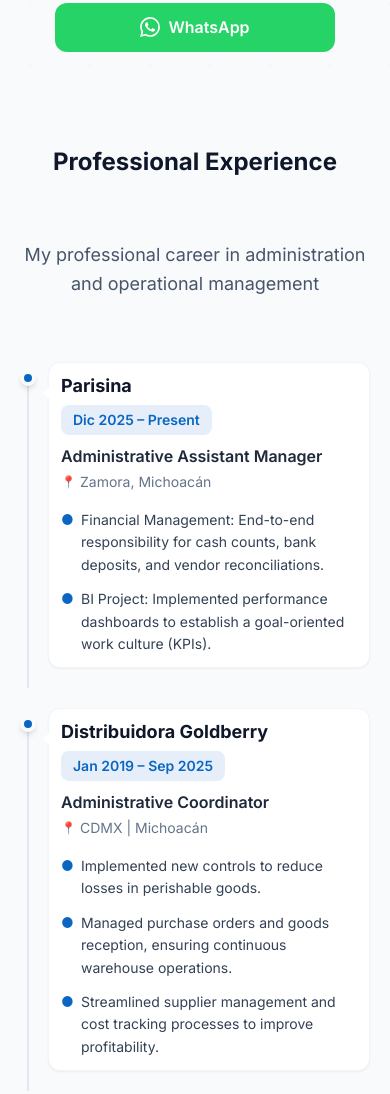
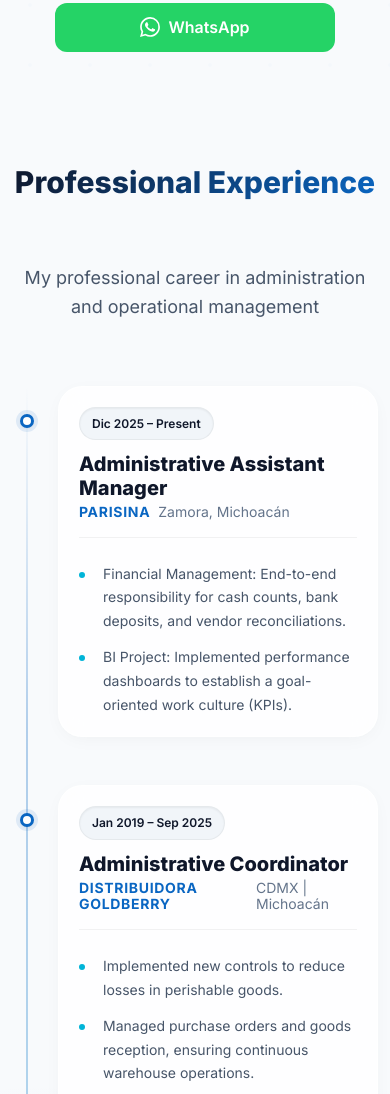
Before and after one commit to julioonmartinez/julioonmartinez, an Astro site: page / in a window 390 px wide. Shown: the part 685-1779 px from the top of the page. Built offline with nearby package versions, Linux system fonts and the light colour scheme; Astro itself is replaced by a stand-in of ours.

Commit message:
Glowing Timeline

```diff
--- a/src/components/Experience.astro
+++ b/src/components/Experience.astro
@@ -1,32 +1,40 @@
 ---
-import { profile } from '../data/profile';
-import '../styles/components/experience.css';
+import { profile } from "../data/profile";
+import "../styles/components/experience.css";
 ---
 
 <section class="experience">
   <div class="container">
     <div class="experience-header">
       <h2 class="section-title">Professional Experience</h2>
-      <p class="section-subtitle">My professional career in administration and operational management</p>
+      <p class="section-subtitle">
+        My professional career in administration and operational management
+      </p>
     </div>
 
     <div class="experience-timeline">
-      {profile.experience.map((exp, index) => (
+      {
+        profile.experience.map((exp, index) => (
           <div class="experience-item">
             <div class="experience-marker">
-            <div class="marker-dot"></div>
-            {index < profile.experience.length - 1 && <div class="marker-line"></div>}
+              <div class="marker-dot" />
+              {index < profile.experience.length - 1 && (
+                <div class="marker-line" />
+              )}
             </div>
 
             <div class="experience-content">
               <div class="experience-header-info">
-              <h3 class="company-name">{exp.company}</h3>
-              <span class="experience-period">{exp.startDate} – {exp.endDate}</span>
+                <div class="position-info">
+                  <h3 class="position-title">{exp.position}</h3>
+                  <h4 class="company-name">
+                    {exp.company}
+                    <span class="location">{exp.location}</span>
+                  </h4>
                 </div>
-
-            <div class="position-info">
-              <h4 class="position-title">{exp.position}</h4>
-              <span class="location">{exp.location}</span>
+                <span class="experience-period">
+                  {exp.startDate} – {exp.endDate}
+                </span>
               </div>
 
               <ul class="experience-description">
@@ -36,7 +44,8 @@ import '../styles/components/experience.css';
               </ul>
             </div>
           </div>
-      ))}
+        ))
+      }
     </div>
   </div>
 </section>
--- a/src/styles/components/experience.css
+++ b/src/styles/components/experience.css
@@ -1,19 +1,42 @@
 .experience {
   padding: var(--spacing-20) 0;
   background: var(--color-light);
+  /* Kept light for contrast with glass cards */
   position: relative;
+  overflow: hidden;
+}
+
+/* Background decoration */
+.experience::before {
+  content: '';
+  position: absolute;
+  top: 20%;
+  left: 0;
+  width: 100%;
+  height: 60%;
+  background: radial-gradient(circle at 10% 50%, rgba(10, 102, 194, 0.03), transparent 40%),
+    radial-gradient(circle at 90% 50%, rgba(0, 180, 216, 0.03), transparent 40%);
+  z-index: 0;
 }
 
 .experience-header {
   text-align: center;
   margin-bottom: var(--spacing-16);
+  position: relative;
+  z-index: 1;
 }
 
 .section-title {
-  font-size: var(--font-size-3xl);
-  font-weight: 700;
+  font-size: var(--font-size-4xl);
+  /* Increased size */
+  font-weight: 800;
   color: var(--color-dark);
   margin-bottom: var(--spacing-4);
+  background: linear-gradient(135deg, var(--color-dark) 0%, var(--color-primary) 100%);
+  -webkit-background-clip: text;
+  -webkit-text-fill-color: transparent;
+  background-clip: text;
+  display: inline-block;
 }
 
 .section-subtitle {
@@ -24,15 +47,32 @@
 }
 
 .experience-timeline {
-  max-width: 800px;
+  max-width: 900px;
   margin: 0 auto;
   position: relative;
+  z-index: 1;
+}
+
+/* Timeline vertical line */
+.experience-timeline::before {
+  content: '';
+  position: absolute;
+  top: 0;
+  bottom: 0;
+  left: 20px;
+  /* Aligned with marker center */
+  width: 2px;
+  background: linear-gradient(to bottom,
+      transparent 0%,
+      var(--color-primary) 15%,
+      var(--color-accent) 85%,
+      transparent 100%);
+  opacity: 0.3;
 }
 
 .experience-item {
-  display: grid;
-  grid-template-columns: auto 1fr;
-  gap: var(--spacing-6);
+  display: flex;
+  gap: var(--spacing-8);
   margin-bottom: var(--spacing-12);
   position: relative;
 }
@@ -45,107 +85,115 @@
   display: flex;
   flex-direction: column;
   align-items: center;
+  min-width: 40px;
+  /* Fixed width for alignment */
   position: relative;
-  padding-top: var(--spacing-2);
 }
 
 .marker-dot {
-  width: 16px;
-  height: 16px;
-  background: var(--color-primary);
-  border: 4px solid var(--color-light);
+  width: 20px;
+  height: 20px;
+  background: white;
+  border: 4px solid var(--color-primary);
   border-radius: 50%;
-  box-shadow: var(--shadow-md);
+  box-shadow: 0 0 0 4px rgba(10, 102, 194, 0.1), var(--shadow-sm);
   z-index: 2;
   position: relative;
+  margin-top: 24px;
+  /* Align with card top */
+  transition: all 0.3s ease;
+}
+
+.experience-item:hover .marker-dot {
+  background: var(--color-primary);
+  border-color: white;
+  box-shadow: 0 0 0 6px rgba(10, 102, 194, 0.2), 0 0 20px rgba(10, 102, 194, 0.4);
+  transform: scale(1.1);
 }
 
 .marker-line {
-  width: 2px;
-  height: 100%;
-  background: var(--color-gray-200);
-  position: absolute;
-  top: 20px;
-  left: 50%;
-  transform: translateX(-50%);
-  min-height: 120px;
+  /* Removed individual lines in favor of main timeline gradient */
+  display: none;
 }
 
 .experience-content {
-  background: white;
-  padding: var(--spacing-6);
-  border-radius: var(--radius-lg);
-  box-shadow: var(--shadow-sm);
-  border: 1px solid var(--color-gray-100);
-  transition: var(--transition-normal);
+  flex: 1;
+  background: rgba(255, 255, 255, 0.8);
+  backdrop-filter: blur(12px);
+  -webkit-backdrop-filter: blur(12px);
+  padding: var(--spacing-8);
+  border-radius: var(--radius-2xl);
+  box-shadow: 0 4px 20px -5px rgba(0, 0, 0, 0.05);
+  border: 1px solid rgba(255, 255, 255, 0.6);
+  transition: all 0.4s cubic-bezier(0.175, 0.885, 0.32, 1.275);
   position: relative;
 }
 
 .experience-content:hover {
-  box-shadow: var(--shadow-md);
-  transform: translateY(-2px);
+  transform: translateX(5px) translateY(-5px);
+  box-shadow: 0 20px 40px -10px rgba(0, 0, 0, 0.08);
+  border-color: rgba(10, 102, 194, 0.3);
+  background: rgba(255, 255, 255, 0.95);
 }
 
+/* Removed triangle arrow for cleaner look */
 .experience-content::before {
-  content: '';
-  position: absolute;
-  left: -8px;
-  top: 24px;
-  width: 0;
-  height: 0;
-  border-top: 8px solid transparent;
-  border-bottom: 8px solid transparent;
-  border-right: 8px solid white;
+  display: none;
 }
 
 .experience-header-info {
   display: flex;
   justify-content: space-between;
   align-items: flex-start;
-  margin-bottom: var(--spacing-3);
+  margin-bottom: var(--spacing-6);
   flex-wrap: wrap;
+  gap: var(--spacing-2);
+  border-bottom: 1px solid rgba(0, 0, 0, 0.05);
+  padding-bottom: var(--spacing-4);
+}
+
+.position-info {
+  /* Restructured: Position Title is now prominent */
+  flex: 1;
+}
+
+.position-title {
+  font-size: var(--font-size-xl);
+  font-weight: 800;
+  color: var(--color-dark);
+  margin: 0 0 var(--spacing-1) 0;
+  line-height: 1.2;
+}
+
+.company-name {
+  font-size: var(--font-size-sm);
+  font-weight: 700;
+  color: var(--color-primary);
+  text-transform: uppercase;
+  letter-spacing: 0.05em;
+  margin: 0;
+  display: flex;
+  align-items: center;
   gap: var(--spacing-2);
 }
 
-.company-name {
-  font-size: var(--font-size-xl);
-  font-weight: 700;
-  color: var(--color-dark);
-  margin: 0;
+.location {
+  font-weight: 400;
+  color: var(--color-gray-500);
+  text-transform: none;
+  letter-spacing: 0;
 }
 
 .experience-period {
-  font-size: var(--font-size-sm);
-  color: var(--color-primary);
+  font-size: var(--font-size-xs);
+  color: var(--color-dark);
   font-weight: 600;
-  background: rgba(10, 102, 194, 0.1);
-  padding: var(--spacing-1) var(--spacing-3);
-  border-radius: var(--radius-md);
+  background: var(--color-gray-100);
+  padding: 6px 12px;
+  border-radius: 20px;
   white-space: nowrap;
-}
-
-.position-info {
-  margin-bottom: var(--spacing-4);
-}
-
-.position-title {
-  font-size: var(--font-size-lg);
-  font-weight: 600;
-  color: var(--color-gray-800);
-  margin: 0 0 var(--spacing-1) 0;
-}
-
-.location {
-  font-size: var(--font-size-sm);
-  color: var(--color-gray-500);
-  display: flex;
-  align-items: center;
-  gap: var(--spacing-1);
-}
-
-.location::before {
-  content: '📍';
-  font-size: var(--font-size-xs);
+  box-shadow: inset 0 1px 2px rgba(0, 0, 0, 0.05);
+  border: 1px solid rgba(0, 0, 0, 0.05);
 }
 
 .experience-description {
@@ -158,8 +206,9 @@
   position: relative;
   padding-left: var(--spacing-6);
   margin-bottom: var(--spacing-3);
-  color: var(--color-gray-700);
-  line-height: 1.6;
+  color: var(--color-gray-600);
+  line-height: 1.7;
+  font-size: var(--font-size-sm);
 }
 
 .experience-description li:last-child {
@@ -167,75 +216,57 @@
 }
 
 .experience-description li::before {
-  content: '●';
-  color: var(--color-primary);
+  content: '';
   position: absolute;
   left: 0;
-  top: 0;
-  font-weight: bold;
+  top: 10px;
+  width: 6px;
+  height: 6px;
+  background-color: var(--color-accent);
+  border-radius: 50%;
 }
 
 /* Responsive */
 @media (max-width: 768px) {
-  .experience {
-    padding: var(--spacing-16) 0;
+  .experience-timeline::before {
+    left: 14px;
+    /* Adjust for smaller marker */
+  }
+
+  .experience-item {
+    gap: var(--spacing-4);
+  }
+
+  .experience-marker {
+    min-width: 30px;
+  }
+
+  .marker-dot {
+    width: 14px;
+    height: 14px;
+    border-width: 3px;
+    margin-top: 28px;
   }
 
   .section-title {
-    font-size: var(--font-size-2xl);
-  }
-
-  .section-subtitle {
-    font-size: var(--font-size-base);
-  }
-
-  .experience-item {
-    grid-template-columns: auto 1fr;
-    gap: var(--spacing-4);
-    margin-bottom: var(--spacing-10);
-  }
-
-  .experience-content {
-    padding: var(--spacing-4);
+    font-size: var(--font-size-3xl);
   }
 
   .experience-header-info {
     flex-direction: column;
+    gap: var(--spacing-3);
     align-items: flex-start;
-    gap: var(--spacing-2);
   }
 
-  .company-name {
-    font-size: var(--font-size-lg);
-  }
-
-  .position-title {
-    font-size: var(--font-size-base);
-  }
-
-  .experience-description li {
-    padding-left: var(--spacing-5);
-    font-size: var(--font-size-sm);
+  .experience-period {
+    order: -1;
+    /* Move date to top on mobile */
+    align-self: flex-start;
   }
 }
 
 @media (max-width: 480px) {
-  .experience-timeline {
-    padding: 0 var(--spacing-2);
-  }
-
-  .experience-item {
-    gap: var(--spacing-3);
-  }
-
   .experience-content {
-    padding: var(--spacing-3);
-  }
-
-  .experience-content::before {
-    left: -6px;
-    border-right-width: 6px;
-    border-top-width: 6px;
-    border-bottom-width: 6px;
+    padding: var(--spacing-5);
   }
 }
```
Lines whose indentation alone changed are shown as unchanged.
